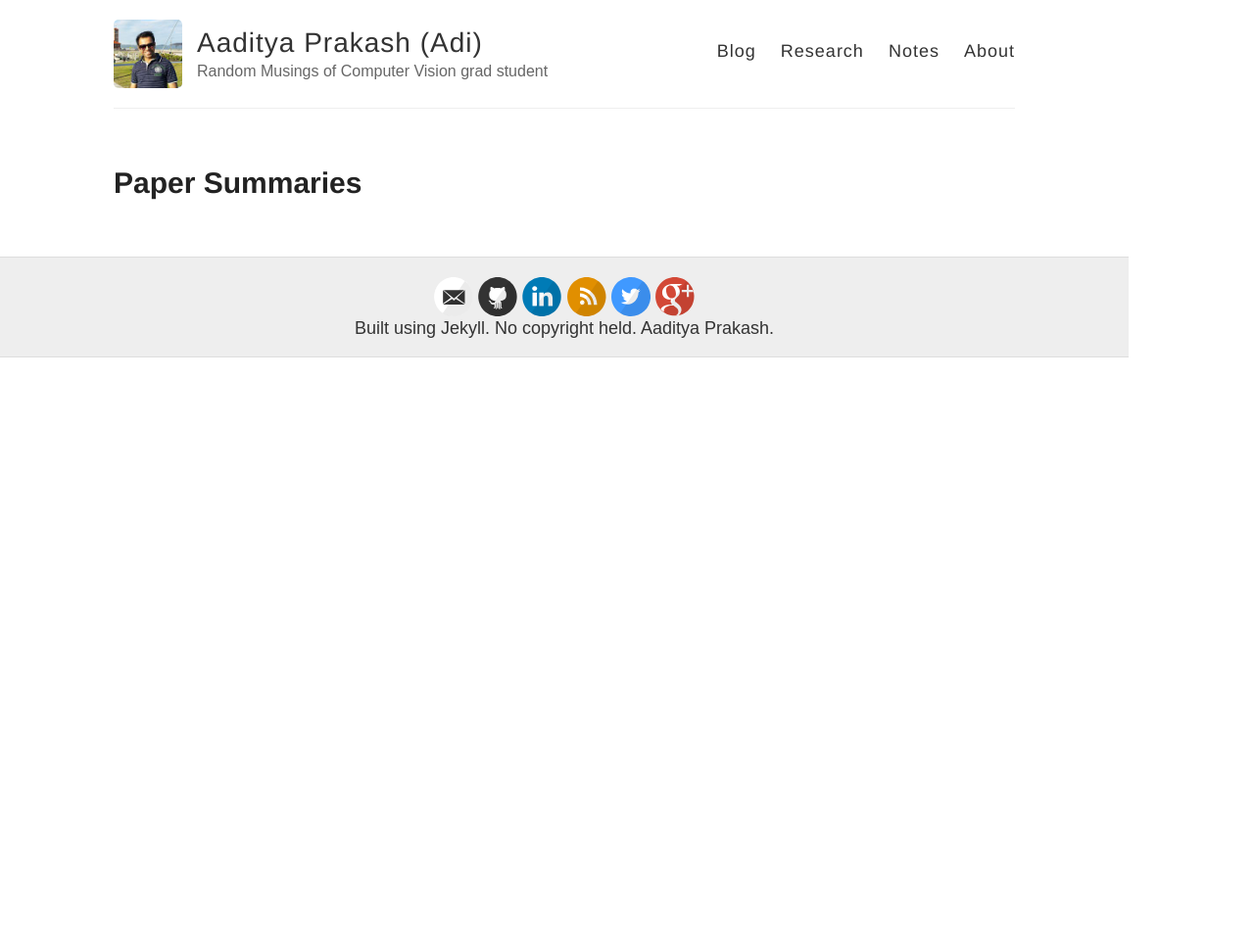
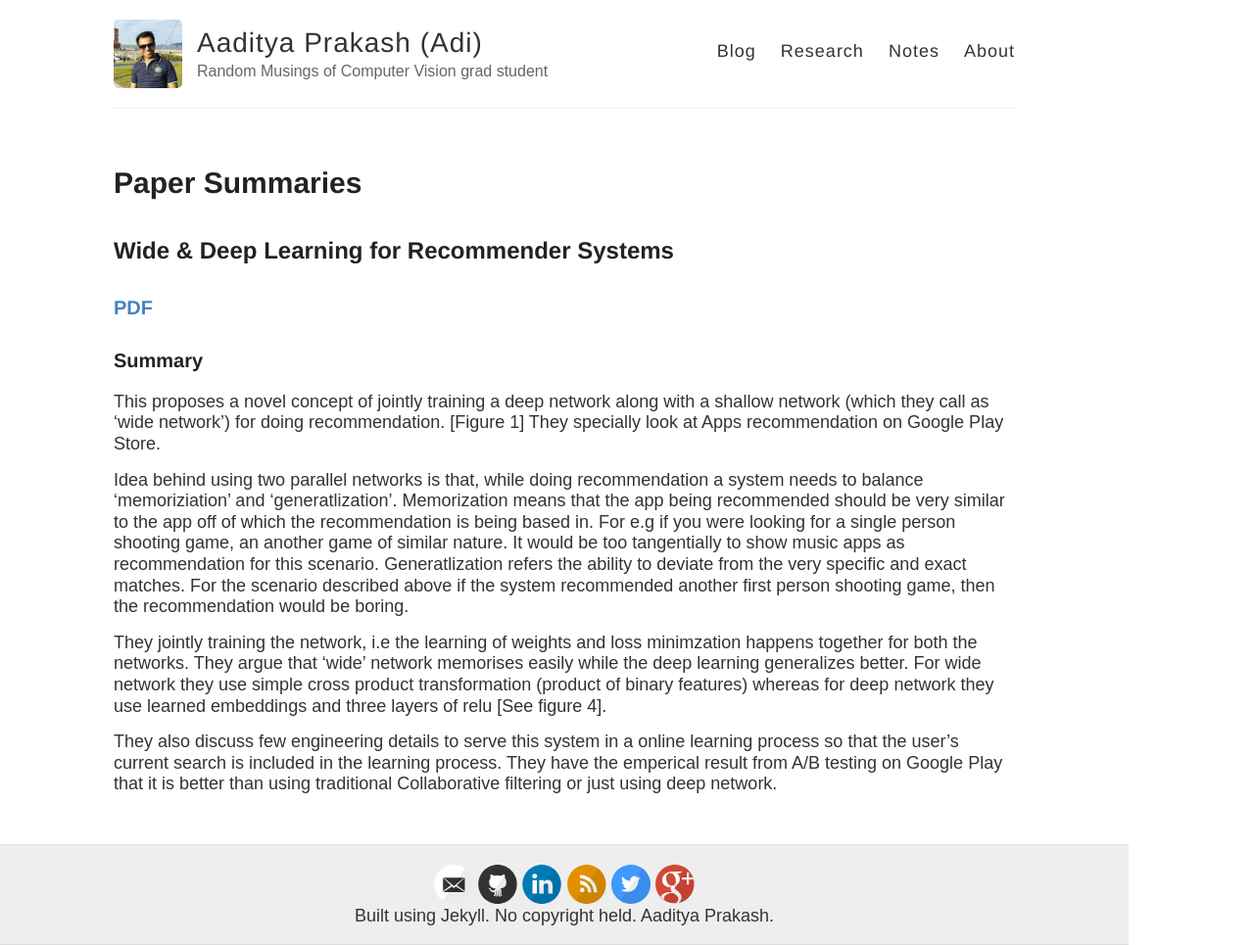
Before and after one commit to iamaaditya/iamaaditya.github.io, a Jekyll site: the page built from paper-summaries.md, in a window 1280 px wide. Shown: the whole page at 98% size. Built offline with Jekyll 4.4.1, drawn with Linux system fonts in a browser that asks for light colours; some web fonts are replaced; before the commit the page ends 900 px from its top, so only the background shows below that.

Commit message:
Update from Forestry.io - paper-summaries.md

```diff
--- a/paper-summaries.md
+++ b/paper-summaries.md
@@ -1,6 +1,19 @@
 ---
 title: Paper Summaries
-date: '2016-07-05 18:45:45'
+date: '2016-07-05 18:45:00'
 layout: page
 draft: true
 ---
+## Wide & Deep Learning for Recommender Systems
+
+### [PDF](http://arxiv.org/abs/1606.07792)
+
+### Summary
+
+This proposes a novel concept of jointly training a deep network along with a shallow network (which they call as 'wide network') for doing recommendation. [Figure 1] They specially look at Apps recommendation on Google Play Store.
+
+Idea behind using two parallel networks is that, while doing recommendation a system needs to balance 'memoriziation' and 'generatlization'. Memorization means that the app being recommended should be very similar to the app off of which the recommendation is being based in. For e.g if you were looking for a single person shooting game, an another game of similar nature. It would be too tangentially to show music apps as recommendation for this scenario. Generatlization refers the ability to deviate from the very specific and exact matches. For the scenario described above if the system recommended another first person shooting game, then the recommendation would be boring.
+
+They jointly training the network, i.e the learning of weights and loss minimzation happens together for both the networks. They argue that 'wide' network memorises easily while the deep learning generalizes better. For wide network they use simple cross product transformation (product of binary features) whereas for deep network they use learned embeddings and three layers of relu [See figure 4].
+
+They also discuss few engineering details to serve this system in a online learning process so that the user's current search is included in the learning process. They have the emperical result from A/B testing on Google Play that it is better than using traditional Collaborative filtering or just using deep network.
```
